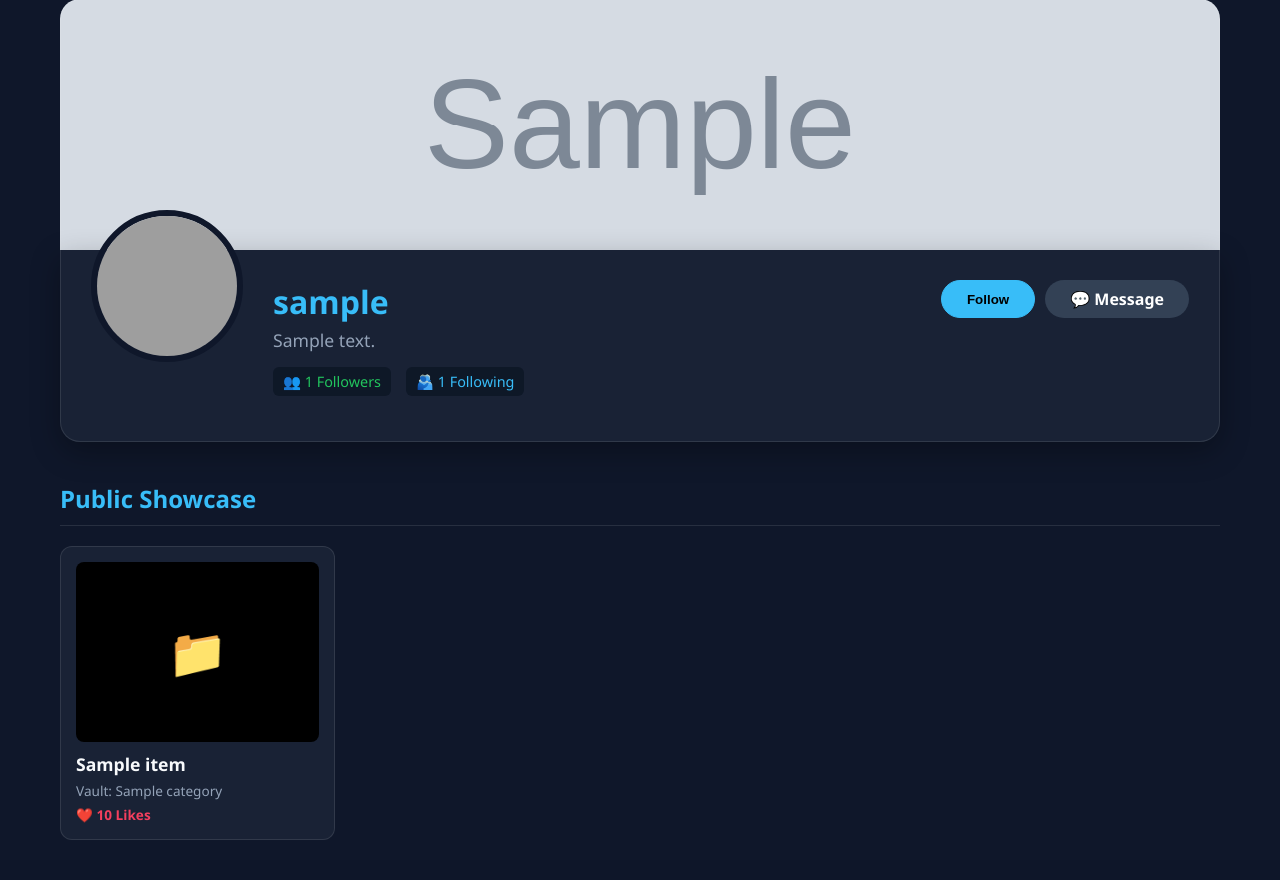
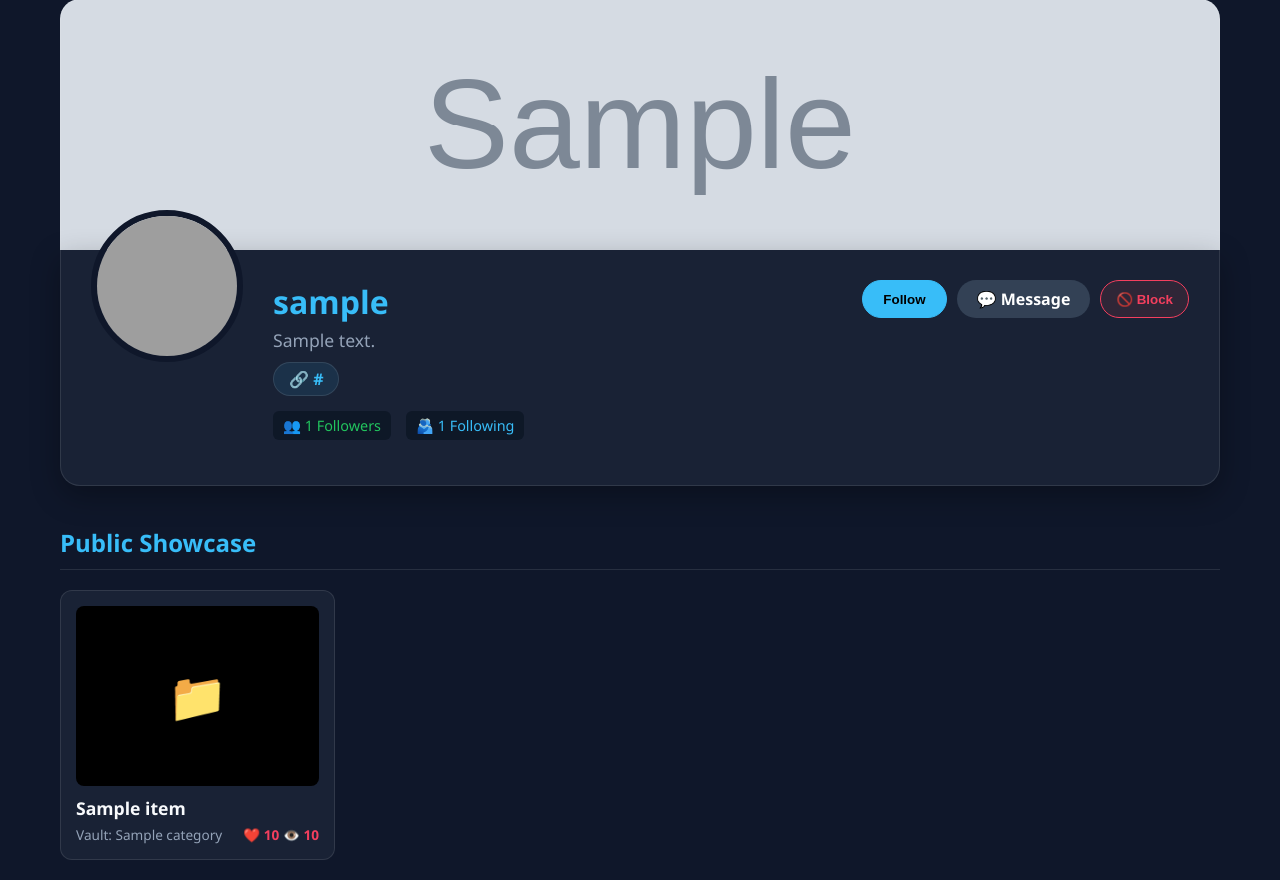
Before and after one commit to aakashofficial4551-alt/Apna-Gallery, a Flask app: template Public_Gallery/templates/agent.html in a window 1280 px wide. Shown: the part 134-1014 px from the top of the page. Before the commit the page ends 974 px from the top, so only its background shows below. Run offline with Flask 3, Linux system fonts and the light colour scheme; the template is opened without the code that fills it: most values are stand-ins (such as "Sample title", 1, 10 or a date in 2020); grey boxes marked "Sample" are stand-in pictures; some libraries are stand-ins or nearby versions; grey boxes are pictures that could not be loaded.

Commit message:
Enhance agent profile layout and features
Updated agent profile display and added block user functionality.

```diff
--- a/Public_Gallery/templates/agent.html
+++ b/Public_Gallery/templates/agent.html
@@ -16,46 +16,45 @@
 <div style="background: var(--bg-card); padding: 20px 30px 30px 30px; border-radius: 0 0 20px 20px; border: 1px solid var(--border-color); border-top: none; margin-bottom: 40px; box-shadow: 0 10px 30px rgba(0,0,0,0.3); display: flex; gap: 30px; flex-wrap: wrap;">
 
     <div style="margin-top: -60px;">
-        {% if agent.profile_pic %}
-            <img src="{{ agent.profile_pic }}" style="width: 140px; height: 140px; border-radius: 50%; object-fit: cover; border: 6px solid var(--bg-main);">
-        {% else %}
-            <div style="width: 140px; height: 140px; border-radius: 50%; background: #1e293b; border: 6px solid var(--bg-main); display: grid; place-items: center; font-size: 4rem;">👤</div>
-        {% endif %}
+        <img src="{{ get_avatar(agent.profile_pic, agent.username) }}" style="width: 140px; height: 140px; border-radius: 50%; object-fit: cover; border: 6px solid var(--bg-main);">
     </div>
 
     <div style="flex: 1; padding-top: 10px;">
-        <div style="display: flex; justify-content: space-between; align-items: flex-start; flex-wrap: wrap;">
+        <div style="display: flex; justify-content: space-between; align-items: flex-start; flex-wrap: wrap; gap: 15px;">
             <div>
                 <h1 style="color: var(--accent); margin: 0 0 5px 0; display: flex; align-items: center; gap: 8px;">
                     {{ agent.username }}
-                    {% if agent.role == 'admin' %}
-                        <span style="color: #38bdf8; font-size: 1.5rem;" title="Verified Admin">☑️</span>
-                    {% endif %}
+                    {% if agent.is_verified %}<span style="color: #38bdf8; font-size: 1.5rem;" title="Verified Creator">✅</span>{% endif %}
+                    {% if agent.role == 'admin' %}<span style="background: rgba(239, 68, 68, 0.2); border: 1px solid var(--danger); color: var(--danger); font-size: 0.8rem; padding: 2px 8px; border-radius: 12px; vertical-align: middle;">ADMIN HQ</span>{% endif %}
                 </h1>
 
-                <p style="color: var(--text-muted); font-size: 1.1rem; margin: 0 0 15px 0;">{{ agent.bio or 'No bio provided.' }}</p>
+                <p style="color: var(--text-muted); font-size: 1.1rem; margin: 0 0 10px 0;">{{ agent.bio or 'No bio provided.' }}</p>
 
-                <!-- CLICKABLE NETWORK STATS -->
+                {% if agent.website %}
+                <a href="{{ agent.website }}" target="_blank" style="display: inline-block; margin-bottom: 15px; color: var(--accent); font-weight: bold; text-decoration: none; background: rgba(56, 189, 248, 0.1); padding: 5px 15px; border-radius: 20px; border: 1px solid var(--border-color); transition: 0.2s;">
+                    🔗 {{ agent.website.replace('https://', '').replace('http://', '') }}
+                </a>
+                {% endif %}
+
                 <div style="display: flex; gap: 15px; margin-bottom: 15px;">
-                    <span onclick="openNetworkModal('followers', '{{ agent.username }}')" style="background: rgba(8,17,31,0.6); padding: 5px 10px; border-radius: 6px; font-size: 0.9rem; color: var(--success); cursor: pointer; transition: 0.2s;" onmouseover="this.style.background='rgba(8,17,31,0.9)'" onmouseout="this.style.background='rgba(8,17,31,0.6)'">👥 <span id="followers-count">{{ followers_count }}</span> Followers</span>
-
-                    <span onclick="openNetworkModal('following', '{{ agent.username }}')" style="background: rgba(8,17,31,0.6); padding: 5px 10px; border-radius: 6px; font-size: 0.9rem; color: var(--accent); cursor: pointer; transition: 0.2s;" onmouseover="this.style.background='rgba(8,17,31,0.9)'" onmouseout="this.style.background='rgba(8,17,31,0.6)'">🫂 {{ following_count }} Following</span>
+                    <span onclick="openNetworkModal('followers', '{{ agent.username }}')" style="background: rgba(8,17,31,0.6); padding: 5px 10px; border-radius: 6px; font-size: 0.9rem; color: var(--success); cursor: pointer;">👥 <span id="followers-count">{{ followers_count }}</span> Followers</span>
+                    <span onclick="openNetworkModal('following', '{{ agent.username }}')" style="background: rgba(8,17,31,0.6); padding: 5px 10px; border-radius: 6px; font-size: 0.9rem; color: var(--accent); cursor: pointer;">🫂 {{ following_count }} Following</span>
                 </div>
             </div>
 
             {% if session.username != agent.username %}
-            <div style="display: flex; gap: 10px;">
+            <div style="display: flex; gap: 10px; flex-wrap: wrap;">
                 <button id="follow-btn" onclick="toggleFollow('{{ agent.username }}')" class="btn" style="
-                    {% if is_following %}
-                        background: rgba(239, 68, 68, 0.2); border: 1px solid var(--danger); color: var(--danger);
-                    {% else %}
-                        background: var(--accent); border: 1px solid var(--accent); color: #000;
-                    {% endif %}
-                    padding: 8px 25px; border-radius: 20px;">
+                    {% if is_following %} background: rgba(239, 68, 68, 0.2); border: 1px solid var(--danger); color: var(--danger);
+                    {% else %} background: var(--accent); border: 1px solid var(--accent); color: #000; {% endif %}
+                    padding: 8px 20px; border-radius: 20px;">
                     {% if is_following %}Unfollow{% else %}Follow{% endif %}
                 </button>
 
-                <a href="{{ url_for('chat', username=agent.username) }}" class="btn" style="background: #334155; color: white; padding: 8px 25px; border-radius: 20px; text-decoration: none;">💬 Message</a>
+                <a href="{{ url_for('chat', username=agent.username) }}" class="btn" style="background: #334155; color: white; padding: 8px 20px; border-radius: 20px; text-decoration: none;">💬 Message</a>
+
+                <!-- 💥 NEW: PRIVACY SHIELD BLOCK BUTTON 💥 -->
+                <button onclick="blockUser('{{ agent.username }}')" class="btn" style="background: rgba(239, 68, 68, 0.1); border: 1px solid var(--danger); color: var(--danger); padding: 8px 15px; border-radius: 20px;" title="Block User">🚫 Block</button>
             </div>
             {% endif %}
         </div>
@@ -65,29 +64,38 @@
 <h2 style="color: var(--accent); border-bottom: 1px solid var(--border-color); padding-bottom: 10px;">Public Showcase</h2>
 <div style="display: grid; grid-template-columns: repeat(auto-fill, minmax(250px, 1fr)); gap: 20px;">
     {% for item in uploads %}
-    <div style="background: var(--bg-card); border: 1px solid var(--border-color); border-radius: 12px; padding: 15px;">
+    <div style="background: var(--bg-card); border: 1px solid {% if item.is_pinned %}var(--warning){% else %}var(--border-color){% endif %}; border-radius: 12px; padding: 15px; position: relative;">
+
+        {% if item.is_pinned %}
+            <div style="position: absolute; top: -10px; left: -10px; background: var(--warning); color: #000; padding: 5px 10px; border-radius: 8px; font-size: 0.8rem; font-weight: bold; z-index: 10;">📌 PINNED</div>
+        {% endif %}
+
         <div style="height: 180px; background: #000; border-radius: 8px; margin-bottom: 10px; overflow: hidden; display: grid; place-items: center;">
             {% if item.category == 'Photo' %}<img src="{{ item.filename }}" style="width: 100%; height: 100%; object-fit: cover;">
             {% elif item.category == 'Video' %}<video src="{{ item.filename }}" controls style="width: 100%; height: 100%; object-fit: cover;"></video>
+            {% elif item.category == 'Music' %}
+                <div style="width: 100%; height: 100%; display: flex; flex-direction: column; align-items: center; justify-content: center; background: linear-gradient(135deg, rgba(8,17,31,1), rgba(15,23,42,1)); padding: 10px; box-sizing: border-box;">
+                    <span style="font-size: 2rem; margin-bottom: 5px; filter: drop-shadow(0 0 5px var(--accent));">🎵</span>
+                    <audio src="{{ item.filename }}" controls style="width: 100%; outline: none; height: 30px;"></audio>
+                </div>
             {% else %}<span style="font-size: 3rem;">📁</span>{% endif %}
         </div>
-        <p style="margin: 0; font-weight: bold; font-size: 1.1rem;">{{ item.title }}</p>
-        <p style="margin: 5px 0 0 0; font-size: 0.85rem; color: var(--text-muted);">Vault: {{ item.category }}</p>
-        <p style="margin: 5px 0 0 0; font-size: 0.85rem; color: var(--danger); font-weight: bold;">❤️ {{ item.likes }} Likes</p>
+        <p style="margin: 0; font-weight: bold; font-size: 1.1rem; white-space: nowrap; overflow: hidden; text-overflow: ellipsis;">{{ item.title }}</p>
+        <div style="display: flex; justify-content: space-between; margin-top: 5px;">
+            <p style="margin: 0; font-size: 0.85rem; color: var(--text-muted);">Vault: {{ item.category }}</p>
+            <p style="margin: 0; font-size: 0.85rem; color: var(--danger); font-weight: bold;">❤️ {{ item.likes }}  👁️ {{ item.views }}</p>
+        </div>
     </div>
     {% else %}
     <p style="grid-column: 1 / -1; text-align: center; color: var(--text-muted); font-size: 1.2rem; padding: 40px;">This agent hasn't shared any public assets yet.</p>
     {% endfor %}
 </div>
 
-<!-- NETWORK EXPLORER MODAL -->
 <div id="networkModal" style="display: none; position: fixed; top: 0; left: 0; width: 100%; height: 100%; background: rgba(0,0,0,0.8); z-index: 10000; justify-content: center; align-items: center; backdrop-filter: blur(5px);">
     <div style="background: var(--bg-card); padding: 30px; border-radius: 20px; border: 1px solid var(--border-color); width: 90%; max-width: 400px; position: relative; box-shadow: 0 10px 40px rgba(0,0,0,0.5); max-height: 80vh; display: flex; flex-direction: column;">
         <span onclick="document.getElementById('networkModal').style.display='none'" style="position: absolute; top: 15px; right: 20px; font-size: 2rem; color: white; cursor: pointer;">&times;</span>
         <h2 id="networkTitle" style="color: var(--accent); margin-top: 0; margin-bottom: 20px; border-bottom: 1px solid var(--border-color); padding-bottom: 10px;">Network</h2>
-        <div id="networkList" style="overflow-y: auto; flex: 1; display: flex; flex-direction: column; gap: 15px; padding-right: 10px;">
-            <!-- JS inserts data here -->
-        </div>
+        <div id="networkList" style="overflow-y: auto; flex: 1; display: flex; flex-direction: column; gap: 15px; padding-right: 10px;"></div>
     </div>
 </div>
 
@@ -98,6 +106,18 @@ async function toggleFollow(username) {
         const data = await response.json();
         if (response.ok) { location.reload(); }
     } catch (e) { console.error("Follow error:", e); }
+}
+
+async function blockUser(username) {
+    if(confirm(`Are you sure you want to block ${username}? They will not be able to interact with you or appear on your feed.`)) {
+        try {
+            const res = await fetch(`/block/${username}`, { method: 'POST', headers: { 'X-CSRF-Token': '{{ csrf_token() }}' }});
+            if(res.ok) {
+                alert("User blocked successfully.");
+                window.location.href = "/feed"; // Redirect to feed to refresh block filters
+            }
+        } catch(e) { console.error("Block error", e); }
+    }
 }
 
 async function openNetworkModal(type, username) {
@@ -112,7 +132,7 @@ async function openNetworkModal(type, username) {
         let html = '';
         data.forEach(user => {
             const pic = user.profile_pic ? `<img src="${user.profile_pic}" style="width:40px; height:40px; border-radius:50%; object-fit:cover; border:2px solid var(--accent);">` : `<div style="width:40px; height:40px; border-radius:50%; background:#1e293b; border:2px solid var(--accent); display:grid; place-items:center; font-size: 1.2rem;">👤</div>`;
-            const badge = user.role === 'admin' ? '<span style="color:#38bdf8; font-size:0.9rem;" title="Verified">☑️</span>' : '';
+            const badge = user.is_verified ? '<span style="color:#38bdf8; font-size:0.9rem;" title="Verified">✅</span>' : '';
             html += `
             <a href="/agent/${user.username}" style="display:flex; align-items:center; gap:15px; text-decoration:none; color:inherit; padding:10px; background:rgba(8,17,31,0.5); border-radius:10px; border:1px solid rgba(255,255,255,0.05); transition: 0.2s;" onmouseover="this.style.background='rgba(8,17,31,0.9)'" onmouseout="this.style.background='rgba(8,17,31,0.5)'">
                 ${pic}
```
